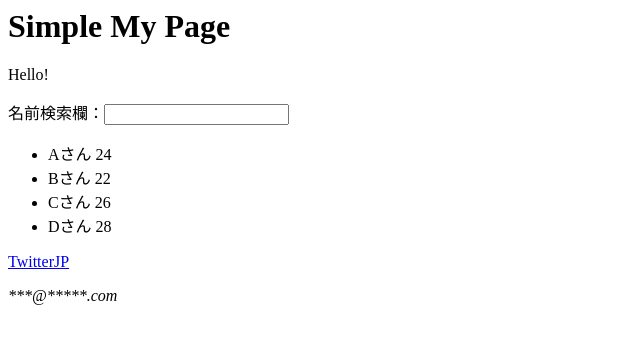
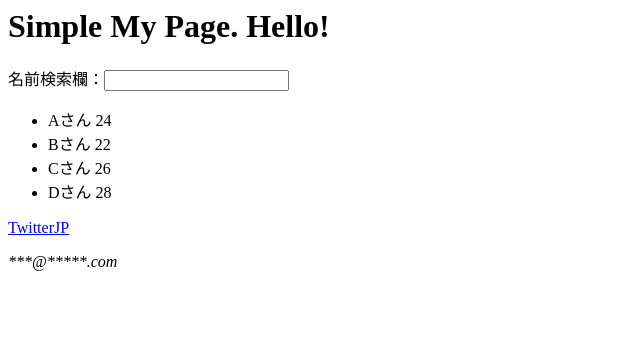
Before and after one commit to ykobayashi-techno/MySimplePage, a plain HTML site: page index.html in a window 1280 px wide. Shown: the whole page, without its empty margins (0-640 px from the left). Drawn offline with nearby package versions, Linux system fonts and the light colour scheme.

Commit message:
move greeting comment　to Heading

```diff
--- a/index.html
+++ b/index.html
@@ -6,8 +6,7 @@
 	<script src="js/controller/user.controller.js"></script>
 </head>
 <body ng-controller="UserCtrl" ng-cloak>
-	<h1>Simple My Page</h1>
-	<p>{{greeting}}</p>
+	<h1>Simple My Page. {{greeting}}</h1>
 
 	<form>
         名前検索欄：<input type="text" ng-model="query.name"></input>
```
